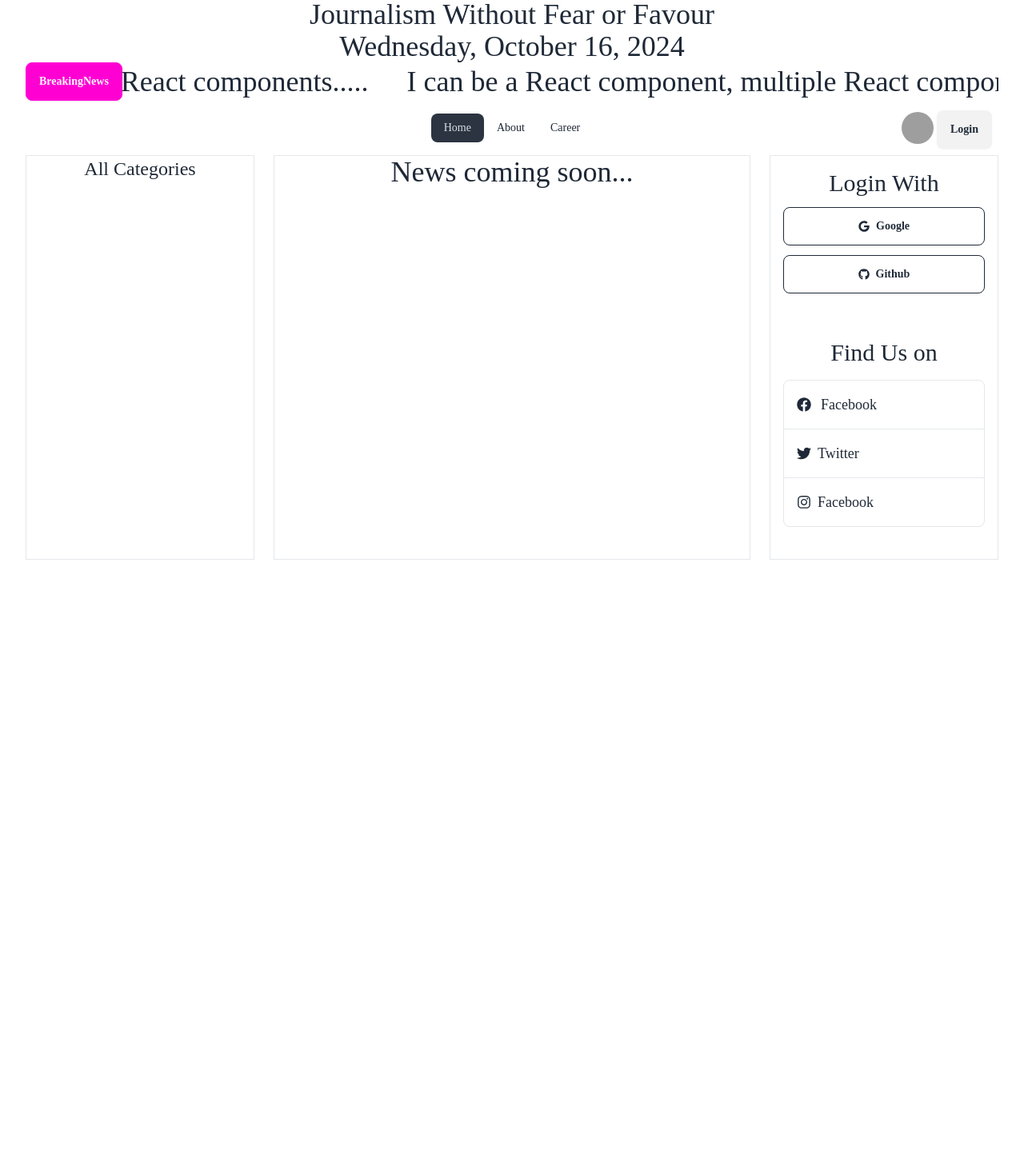
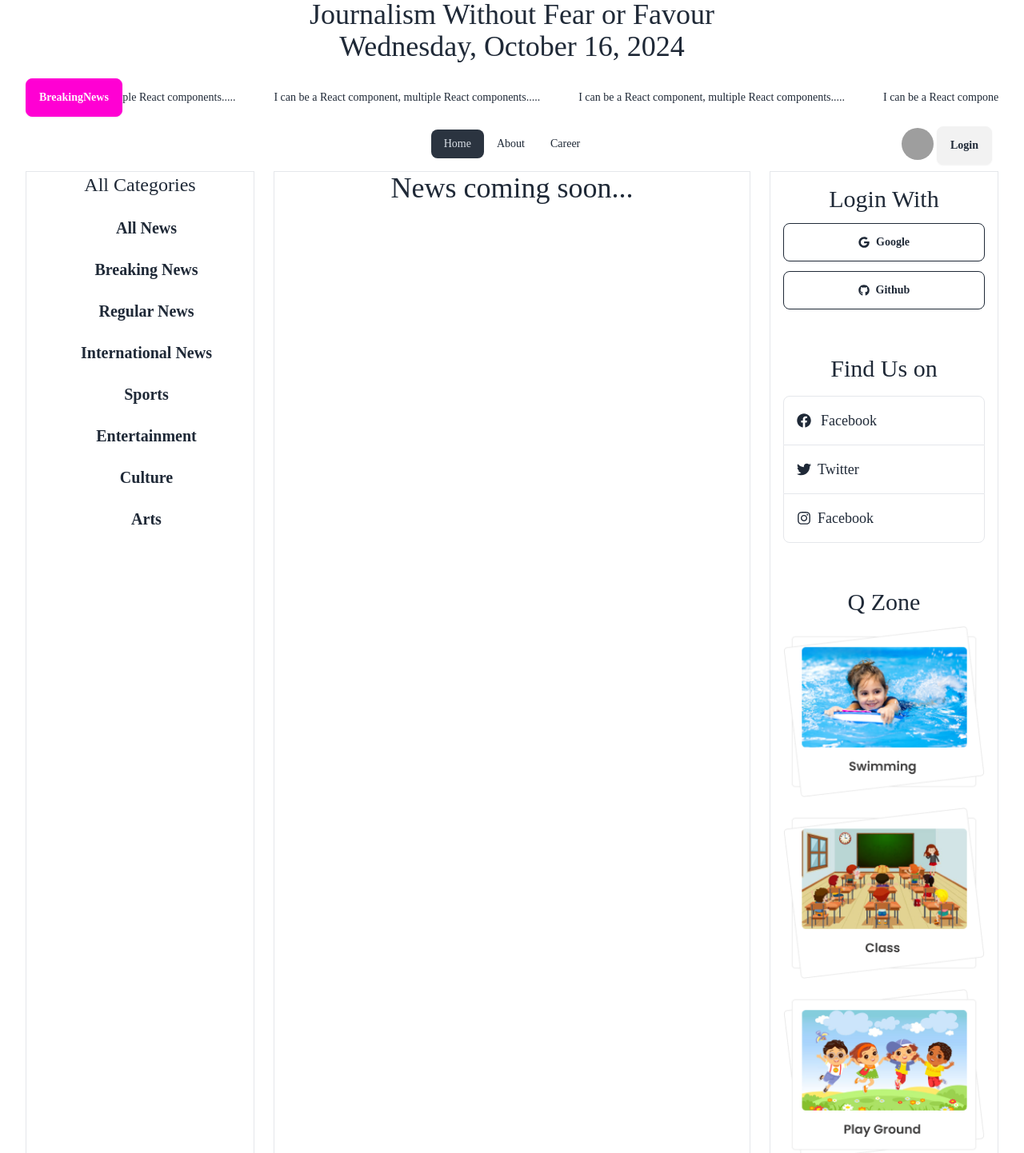
Before and after one commit to abadathossain/dragon-news, a React (Vite) app: page / in a window 1280 px wide. Shown: the part 88-1530 px from the top of the page at 80% size. Before the commit the page ends 820 px from the top, so only its background shows below. Built offline with nearby package versions, Linux system fonts and the light colour scheme; grey boxes are pictures that could not be loaded; a web font is replaced by a local one.

Commit message:
leftside view done

```diff
--- a/src/pages/Home/BreakingNews.jsx
+++ b/src/pages/Home/BreakingNews.jsx
@@ -4,7 +4,7 @@
 
 export default function BreakingNews() {
     return (
-        <div className='flex'>
+        <div className='flex mt-5 text-sm'>
             <button className='btn btn-secondary'>BreakingNews</button>
             <Marquee pauseOnHover={true} speed={100}>
                 <Link className="mr-12" to="/">I can be a React component, multiple React components.....</Link>
--- a/src/pages/shared/LeftSideNav/LeftSideNav.jsx
+++ b/src/pages/shared/LeftSideNav/LeftSideNav.jsx
@@ -1,11 +1,25 @@
+import { useEffect, useState } from "react";
+import { Link } from "react-router-dom";
 
 const LeftSideNav = () => {
+    const [categories, setCategories] = useState([]);
 
+    useEffect(() => {
+        fetch('categories.json')
+            .then(res => res.json())
+            .then(data => setCategories(data))
+    }, [])
 
     return (
         <div className="space-y-6">
             <h2 className="text-2xl">All Categories</h2>
-
+            {
+                categories.map(category => <Link
+                    className="block ml-4 text-xl font-semibold"
+                    key={category.id}
+                    to={`/category/${category.id}`}
+                    >{category.name}</Link>)
+            }
         </div>
     );
 };
--- a/src/pages/shared/RightSideNav/RightSideNav.jsx
+++ b/src/pages/shared/RightSideNav/RightSideNav.jsx
@@ -1,5 +1,7 @@
 import { FaFacebook, FaGithub, FaGoogle, FaInstagram, FaTwitter } from 'react-icons/fa';
-
+import qZone1 from '../../../assets/qZone1.png';
+import qZone2 from '../../../assets/qZone2.png';
+import qZone3 from '../../../assets/qZone3.png';
 
 const RightSideNav = () => {
     return (
@@ -30,6 +32,13 @@
                     <span>Facebook</span>
                 </a>
             </div>
+             {/* q zone */}
+             <div className='p-4 space-y-3 mb-6'>
+                <h2 className="text-3xl">Q Zone</h2>
+                <img src={qZone1} alt="" />
+                <img src={qZone2} alt="" />
+                <img src={qZone3} alt="" />
+            </div>
 
         </div>
     );
```
